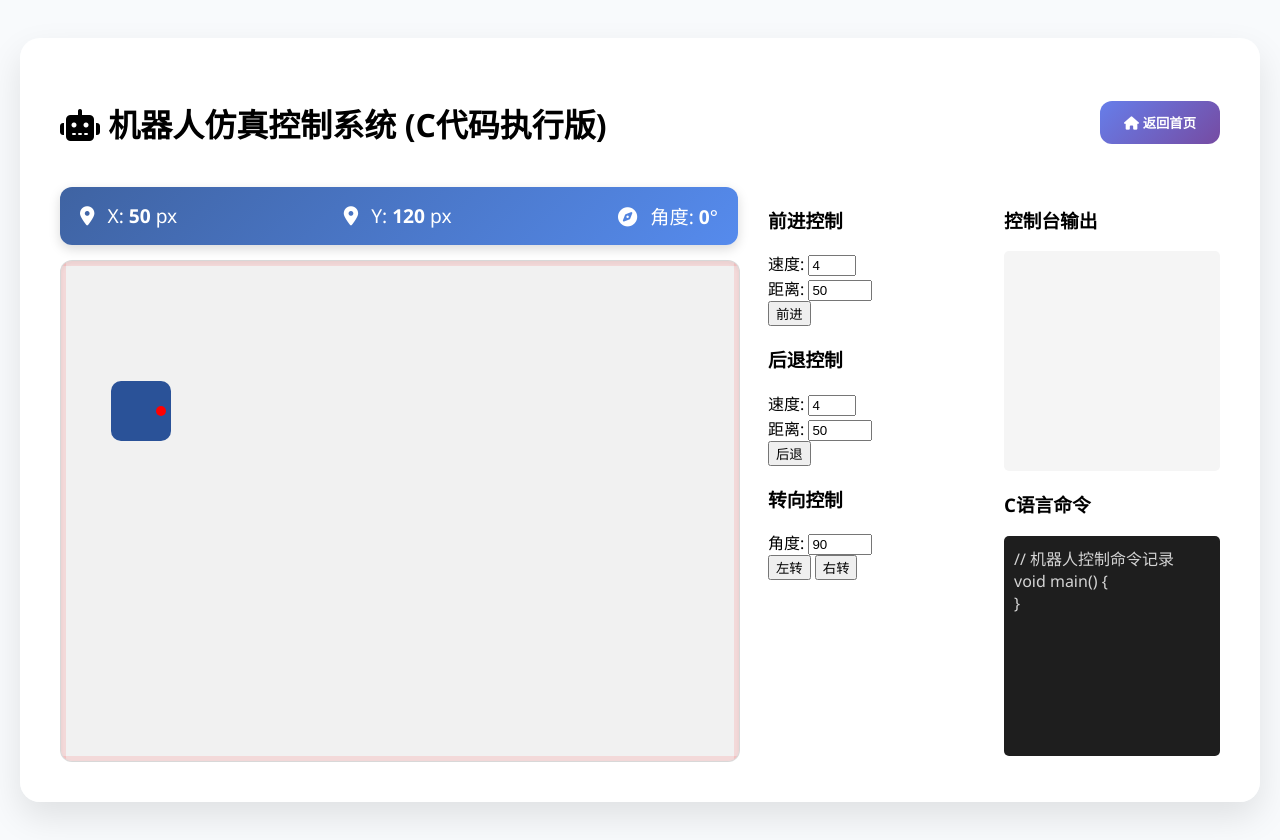
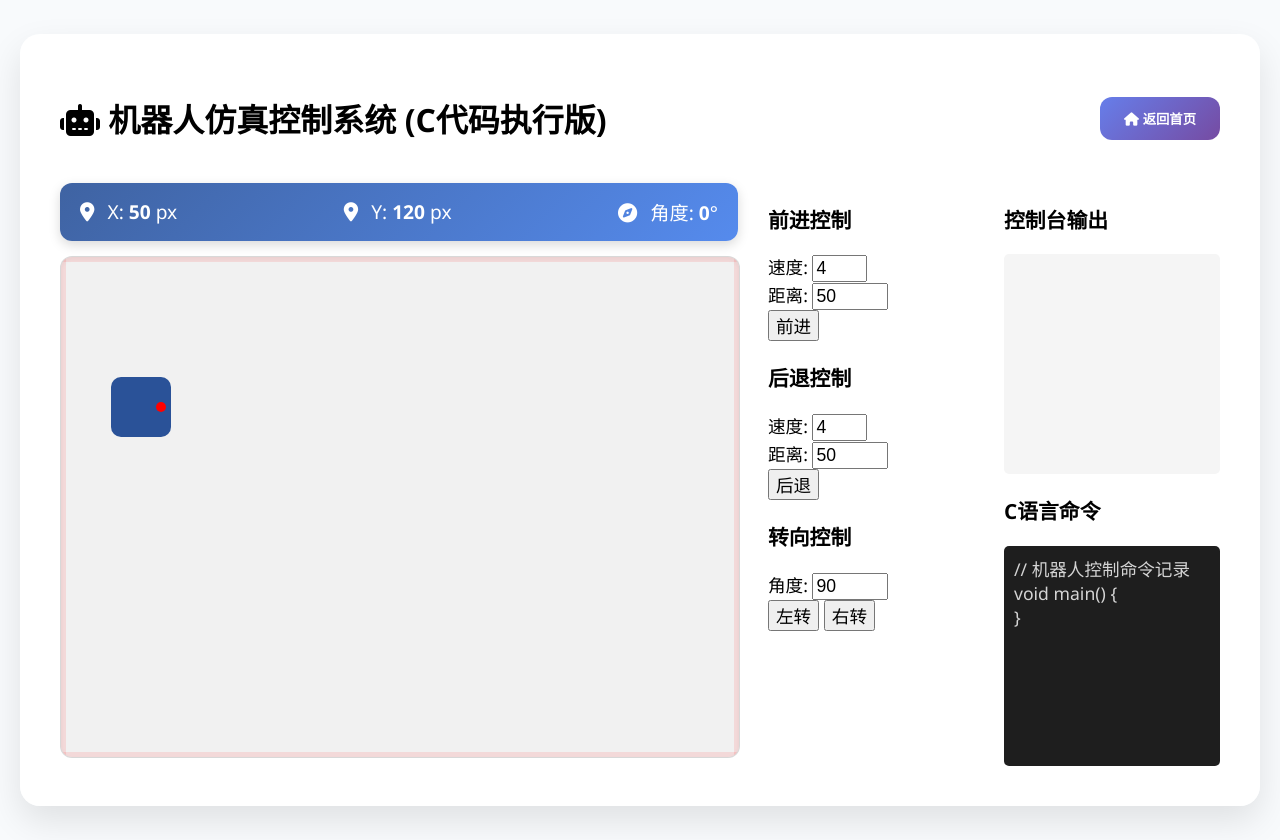
Before and after one commit to uwislab/urobot-mcp, a Flask app: page /test3/test in a window 1280 px wide. Run offline with Flask 3, Linux system fonts and the light colour scheme; some libraries are stand-ins or nearby versions.

Commit message:
style: increase font size in control and output modules

```diff
--- a/templates/test3/test.html
+++ b/templates/test3/test.html
@@ -125,39 +125,39 @@
             <div class="control-panel">
                 <div style="display: grid; grid-template-columns: 1fr 1fr; gap: 20px;">
                     <div>
-                        <div class="control-group">
-                            <h3>前进控制</h3>
-                            <div>速度: <input type="number" id="forwardSpeed" min="1" max="8" value="4"></div>
-                            <div>距离: <input type="number" id="forwardDistance" min="1" max="200" value="50"></div>
-                            <button onclick="executeCommand('forward')">前进</button>
+                        <div class="control-group" style="font-size: 1.1rem;">
+                            <h3 style="font-size: 1.3rem;">前进控制</h3>
+                            <div>速度: <input type="number" id="forwardSpeed" min="1" max="8" value="4" style="font-size: 1.1rem;"></div>
+                            <div>距离: <input type="number" id="forwardDistance" min="1" max="200" value="50" style="font-size: 1.1rem;"></div>
+                            <button onclick="executeCommand('forward')" style="font-size: 1.1rem;">前进</button>
                         </div>
 
-                        <div class="control-group">
-                            <h3>后退控制</h3>
-                            <div>速度: <input type="number" id="backSpeed" min="1" max="8" value="4"></div>
-                            <div>距离: <input type="number" id="backDistance" min="1" max="200" value="50"></div>
-                            <button onclick="executeCommand('back')">后退</button>
+                        <div class="control-group" style="font-size: 1.1rem;">
+                            <h3 style="font-size: 1.3rem;">后退控制</h3>
+                            <div>速度: <input type="number" id="backSpeed" min="1" max="8" value="4" style="font-size: 1.1rem;"></div>
+                            <div>距离: <input type="number" id="backDistance" min="1" max="200" value="50" style="font-size: 1.1rem;"></div>
+                            <button onclick="executeCommand('back')" style="font-size: 1.1rem;">后退</button>
                         </div>
 
-                        <div class="control-group">
-                            <h3>转向控制</h3>
-                            <div>角度: <input type="number" id="turnDegree" min="1" max="360" value="90"></div>
+                        <div class="control-group" style="font-size: 1.1rem;">
+                            <h3 style="font-size: 1.3rem;">转向控制</h3>
+                            <div>角度: <input type="number" id="turnDegree" min="1" max="360" value="90" style="font-size: 1.1rem;"></div>
                             <div>
-                                <button onclick="executeCommand('left')">左转</button>
-                                <button onclick="executeCommand('right')">右转</button>
+                                <button onclick="executeCommand('left')" style="font-size: 1.1rem;">左转</button>
+                                <button onclick="executeCommand('right')" style="font-size: 1.1rem;">右转</button>
                             </div>
                         </div>
                     </div>
 
                     <div>
-                        <div class="control-group">
-                            <h3>控制台输出</h3>
-                            <pre id="log" style="background: #f5f5f5; padding: 10px; border-radius: 5px; height: 200px; overflow: auto;"></pre>
+                        <div class="control-group" style="font-size: 1.1rem;">
+                            <h3 style="font-size: 1.3rem;">控制台输出</h3>
+                            <pre id="log" style="background: #f5f5f5; padding: 10px; border-radius: 5px; height: 200px; overflow: auto; font-size: 1.1rem;"></pre>
                         </div>
 
-                        <div class="control-group">
-                            <h3>C语言命令</h3>
-                            <div id="console" style="background: #1e1e1e; color: #d4d4d4; padding: 10px; border-radius: 5px; height: 200px; overflow: auto;">
+                        <div class="control-group" style="font-size: 1.1rem;">
+                            <h3 style="font-size: 1.3rem;">C语言命令</h3>
+                            <div id="console" style="background: #1e1e1e; color: #d4d4d4; padding: 10px; border-radius: 5px; height: 200px; overflow: auto; font-size: 1.1rem;">
                                 <div>// 机器人控制命令记录</div>
                                 <div>void main() {</div>
                                 <div id="commandLog"></div>
```
